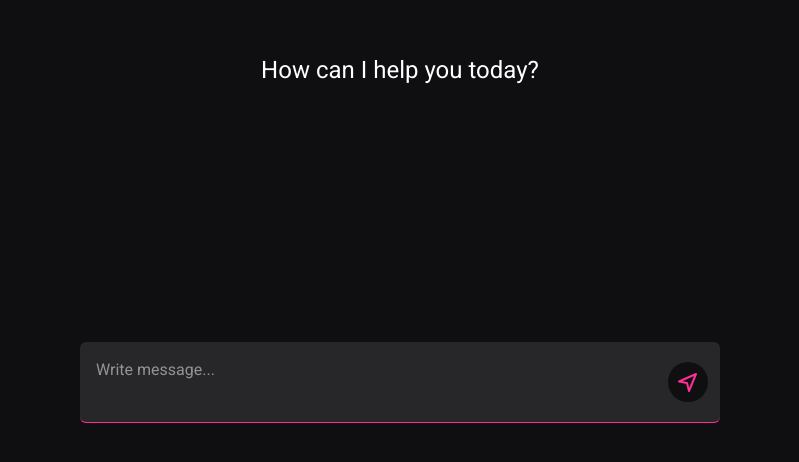
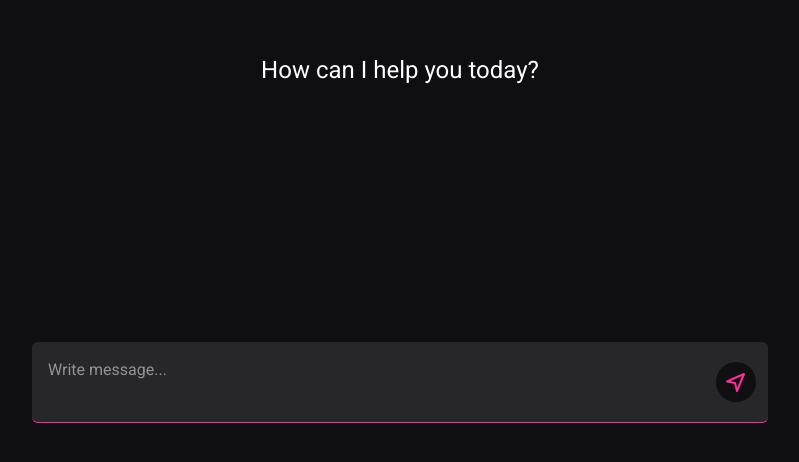
Before and after one commit to nadia-dot-com/gemini-chat, a Next.js app: page / in a window 1280 px wide. Shown: the part 306-768 px from the top of the page, without its empty margins (240-1039 px from the left). Built offline with nearby package versions, Linux system fonts and the light colour scheme.

Commit message:
update styles

```diff
--- a/app/globals.css
+++ b/app/globals.css
@@ -14,6 +14,7 @@ body {
   align-items: center;
   background: var(--background);
   color: var(--foreground);
+  overflow-x: hidden;
 }
 
 textarea {
--- a/app/page.tsx
+++ b/app/page.tsx
@@ -23,7 +23,7 @@ export default function Home() {
   };
 
   return (
-    <div className="pt-10 flex flex-col justify-center items-center w-[80dvh]">
+    <div className="pt-10 flex flex-col justify-center items-center w-full max-w-3xl px-4">
       <ChatMessages chatHistory={chatHistory} />
       <div className="p-4 mb-4 h-2 justify-start w-full">
         {loading && <LoadingSpinner />}
```
